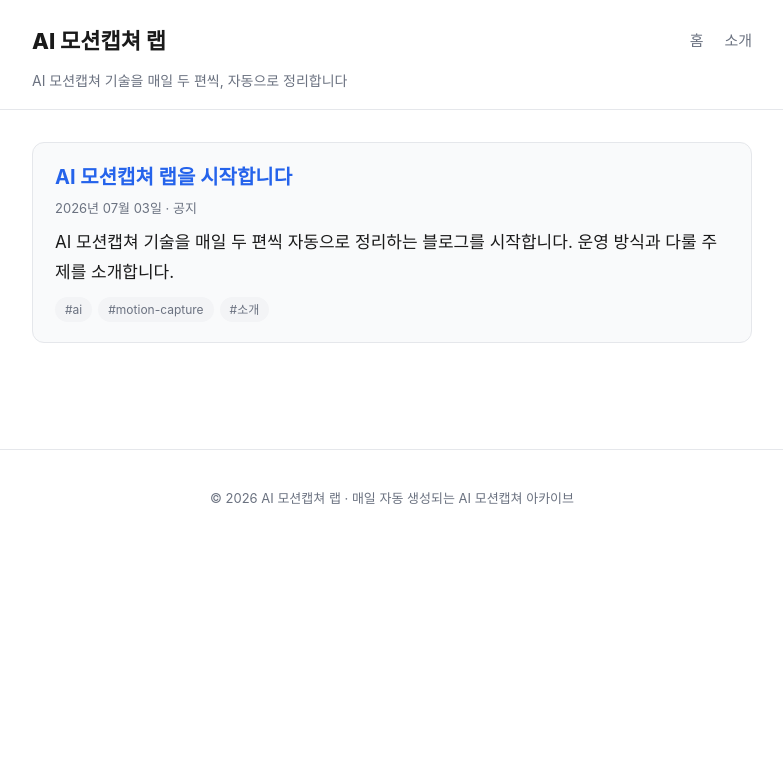
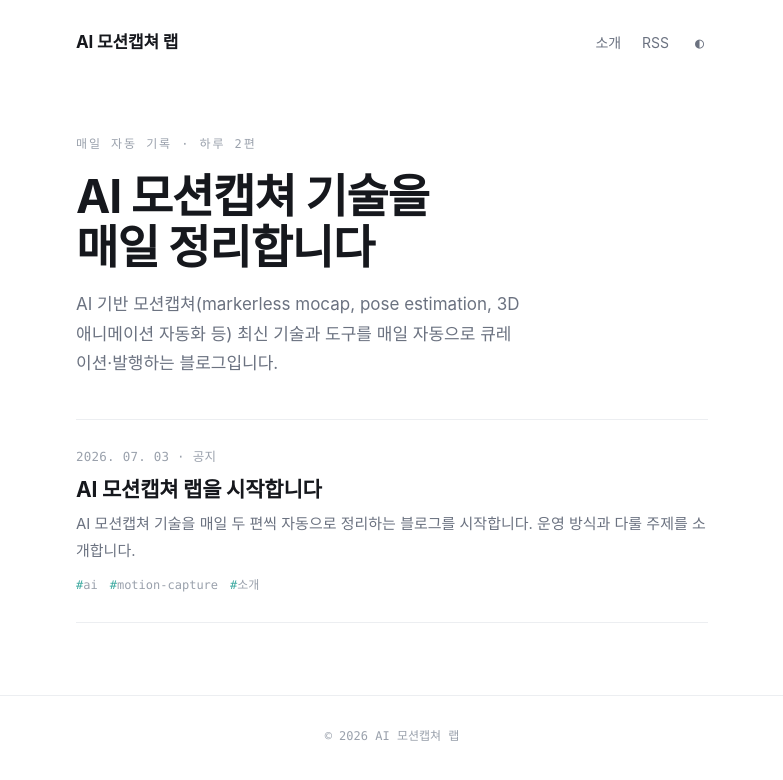
Before and after one commit to aicatveo3-prog/Mocap_blog, a Jekyll site: the page built from index.html, in a window 1280 px wide. Shown: the top 780 px of the page, without its empty margins (248-1031 px from the left). Built offline with Jekyll 4.4.1, drawn with Linux system fonts in a browser that asks for light colours; the list of posts is cut into pages by our own code.

Commit message:
design: 미니멀 에디토리얼 디자인 적용 (하이라인 목록, teal 단일 강조, 라이트/다크)

```diff
--- a/_layouts/default.html
+++ b/_layouts/default.html
@@ -3,31 +3,38 @@
 <head>
   <meta charset="utf-8">
   <meta name="viewport" content="width=device-width, initial-scale=1">
-  <title>{% if page.title %}{{ page.title }} · {{ site.title }}{% else %}{{ site.title }}{% endif %}</title>
+  <title>{% if page.title and page.url != '/' %}{{ page.title }} · {{ site.title }}{% else %}{{ site.title }}{% endif %}</title>
   <meta name="description" content="{{ page.description | default: site.description | strip_newlines }}">
   <link rel="stylesheet" href="{{ '/assets/css/style.css' | relative_url }}">
   <link rel="alternate" type="application/atom+xml" title="{{ site.title }}" href="{{ '/feed.xml' | relative_url }}">
 </head>
 <body>
-  <header class="site-header">
+  <header class="site">
     <div class="wrap">
-      <a class="site-title" href="{{ '/' | relative_url }}">{{ site.title }}</a>
-      <nav class="site-nav">
-        <a href="{{ '/' | relative_url }}">홈</a>
-        <a href="{{ '/about/' | relative_url }}">소개</a>
-      </nav>
+      <a class="brand" href="{{ '/' | relative_url }}">{{ site.title }}</a>
+      <div class="right">
+        <nav>
+          <a href="{{ '/about/' | relative_url }}">소개</a>
+          <a href="{{ '/feed.xml' | relative_url }}">RSS</a>
+        </nav>
+        <button class="tt" id="tt" aria-label="테마 전환">◐</button>
+      </div>
     </div>
-    <p class="site-tagline wrap">{{ site.tagline }}</p>
   </header>
 
-  <main class="wrap">
+  <div class="wrap">
     {{ content }}
-  </main>
+  </div>
 
-  <footer class="site-footer">
-    <div class="wrap">
-      <p>© {{ 'now' | date: "%Y" }} {{ site.author }} · 매일 자동 생성되는 AI 모션캡쳐 아카이브</p>
-    </div>
-  </footer>
+  <footer>© {{ 'now' | date: "%Y" }} {{ site.title }}</footer>
+
+  <script>
+    var root = document.documentElement;
+    document.getElementById('tt').addEventListener('click', function () {
+      var cur = root.getAttribute('data-theme') ||
+        (matchMedia('(prefers-color-scheme: dark)').matches ? 'dark' : 'light');
+      root.setAttribute('data-theme', cur === 'dark' ? 'light' : 'dark');
+    });
+  </script>
 </body>
 </html>
--- a/assets/css/style.css
+++ b/assets/css/style.css
@@ -1,152 +1,81 @@
 :root {
-  --bg: #ffffff;
-  --fg: #1a1a1a;
-  --muted: #6b7280;
-  --accent: #2563eb;
-  --border: #e5e7eb;
-  --card: #f9fafb;
-  --code-bg: #f3f4f6;
-  --maxw: 760px;
+  --bg: #ffffff; --fg: #16181d; --muted: #6b7280; --faint: #9aa1ac;
+  --line: #eceef1; --accent: #0d9488;
+  --sans: -apple-system, BlinkMacSystemFont, "Segoe UI", "Apple SD Gothic Neo",
+    "Malgun Gothic", "Noto Sans KR", sans-serif;
+  --mono: ui-monospace, "SF Mono", "JetBrains Mono", Menlo, monospace;
+  --maxw: 680px;
 }
-
 @media (prefers-color-scheme: dark) {
-  :root {
-    --bg: #0f1115;
-    --fg: #e5e7eb;
-    --muted: #9ca3af;
-    --accent: #60a5fa;
-    --border: #262b36;
-    --card: #171a21;
-    --code-bg: #1e232c;
-  }
+  :root { --bg: #0e1013; --fg: #e9ebef; --muted: #9099a5; --faint: #666e7b;
+    --line: #20242b; --accent: #2dd4bf; }
 }
+:root[data-theme="light"] { --bg: #ffffff; --fg: #16181d; --muted: #6b7280; --faint: #9aa1ac; --line: #eceef1; --accent: #0d9488; }
+:root[data-theme="dark"]  { --bg: #0e1013; --fg: #e9ebef; --muted: #9099a5; --faint: #666e7b; --line: #20242b; --accent: #2dd4bf; }
 
 * { box-sizing: border-box; }
+body { margin: 0; background: var(--bg); color: var(--fg);
+  font-family: var(--sans); font-size: 17px; line-height: 1.75; -webkit-font-smoothing: antialiased; }
+.wrap { width: 100%; max-width: var(--maxw); margin: 0 auto; padding: 0 24px; }
+a { color: inherit; text-decoration: none; }
+img { max-width: 100%; height: auto; }
+.eyebrow { font-family: var(--mono); font-size: 12px; letter-spacing: .16em; text-transform: uppercase; color: var(--faint); }
 
-html { -webkit-text-size-adjust: 100%; }
+/* header */
+header.site { padding: 28px 0; }
+header.site .wrap { display: flex; align-items: center; justify-content: space-between; }
+.brand { font-weight: 700; letter-spacing: -.01em; font-size: 17px; }
+.right { display: flex; align-items: center; gap: 22px; }
+nav a { font-size: 14px; color: var(--muted); margin-left: 16px; }
+nav a:first-child { margin-left: 0; }
+nav a:hover { color: var(--fg); }
+.tt { font-family: var(--mono); font-size: 15px; color: var(--muted); background: none; border: 0; cursor: pointer; padding: 4px; }
+.tt:hover { color: var(--accent); }
 
-body {
-  margin: 0;
-  background: var(--bg);
-  color: var(--fg);
-  font-family: -apple-system, BlinkMacSystemFont, "Segoe UI", "Apple SD Gothic Neo",
-    "Malgun Gothic", "Noto Sans KR", sans-serif;
-  line-height: 1.75;
-  font-size: 17px;
-}
+/* hero */
+.hero { padding: 48px 0 40px; }
+.hero h1 { font-size: clamp(30px, 6.5vw, 46px); line-height: 1.12; letter-spacing: -.025em;
+  font-weight: 750; margin: 16px 0 0; text-wrap: balance; }
+.hero p { color: var(--muted); margin: 16px 0 0; max-width: 42ch; }
 
-.wrap {
-  width: 100%;
-  max-width: var(--maxw);
-  margin: 0 auto;
-  padding: 0 20px;
-}
+/* post list */
+.list { border-top: 1px solid var(--line); }
+.empty { color: var(--muted); text-align: center; padding: 56px 0; }
+.item { display: block; padding: 26px 0; border-bottom: 1px solid var(--line); }
+.item .date { font-family: var(--mono); font-size: 12.5px; color: var(--faint); letter-spacing: .02em; }
+.item h2 { font-size: 21px; line-height: 1.4; letter-spacing: -.01em; font-weight: 650; margin: 7px 0 0; transition: color .15s; }
+.item:hover h2 { color: var(--accent); }
+.item p { color: var(--muted); font-size: 15px; margin: 7px 0 0; }
 
-a { color: var(--accent); text-decoration: none; }
-a:hover { text-decoration: underline; }
+/* tags (list + article) */
+.tags { margin-top: 11px; font-family: var(--mono); font-size: 12px; color: var(--faint); }
+.tags span { margin-right: 12px; }
+.tags span::before { content: "#"; color: var(--accent); opacity: .8; }
 
-/* Header */
-.site-header {
-  border-bottom: 1px solid var(--border);
-  padding: 22px 0 16px;
-  margin-bottom: 32px;
-}
-.site-header .wrap { display: block; }
-.site-header > .wrap:first-child {
-  display: flex;
-  align-items: center;
-  justify-content: space-between;
-}
-.site-title {
-  font-size: 22px;
-  font-weight: 800;
-  color: var(--fg);
-}
-.site-nav a { margin-left: 16px; color: var(--muted); font-size: 15px; }
-.site-tagline { color: var(--muted); font-size: 14px; margin: 8px auto 0; }
-
-/* Post list */
-.post-list { padding-bottom: 48px; }
-.post-card {
-  border: 1px solid var(--border);
-  background: var(--card);
-  border-radius: 12px;
-  padding: 20px 22px;
-  margin-bottom: 18px;
-}
-.post-card h2 { margin: 0 0 6px; font-size: 20px; line-height: 1.4; }
-.post-card .excerpt { color: var(--fg); margin: 8px 0 0; }
-.post-meta { color: var(--muted); font-size: 13px; margin: 4px 0; }
-.empty { color: var(--muted); text-align: center; padding: 60px 0; }
-
-/* Tags */
-.tags { list-style: none; padding: 0; margin: 10px 0 0; display: flex; flex-wrap: wrap; gap: 6px; }
-.tags li {
-  font-size: 12px;
-  color: var(--muted);
-  background: var(--code-bg);
-  border-radius: 999px;
-  padding: 2px 10px;
-}
-
-/* Post */
-.post { padding-bottom: 48px; }
-.post-header { margin-bottom: 28px; border-bottom: 1px solid var(--border); padding-bottom: 16px; }
-.post-title { font-size: 30px; line-height: 1.3; margin: 0 0 8px; }
-.post-content h2 { font-size: 23px; margin: 34px 0 12px; }
-.post-content h3 { font-size: 19px; margin: 26px 0 10px; }
-.post-content p { margin: 14px 0; }
+/* article */
+article { padding-bottom: 20px; }
+article .a-meta { font-family: var(--mono); font-size: 12.5px; color: var(--faint); }
+article > h1 { font-size: clamp(26px, 5vw, 34px); line-height: 1.25; letter-spacing: -.02em; margin: 10px 0 0; font-weight: 720; text-wrap: balance; }
+article .tags { margin-top: 14px; }
+.post-content { margin-top: 8px; }
+.post-content h2 { font-size: 20px; margin: 34px 0 8px; letter-spacing: -.01em; font-weight: 650; }
+.post-content h3 { font-size: 17.5px; margin: 26px 0 6px; font-weight: 650; }
+.post-content p { margin: 15px 0; }
 .post-content ul, .post-content ol { padding-left: 22px; }
 .post-content li { margin: 6px 0; }
-.post-content img { max-width: 100%; height: auto; border-radius: 8px; }
-.post-content blockquote {
-  border-left: 3px solid var(--accent);
-  margin: 16px 0;
-  padding: 4px 16px;
-  color: var(--muted);
-}
-.post-content code {
-  background: var(--code-bg);
-  padding: 2px 6px;
-  border-radius: 5px;
-  font-size: 0.9em;
-}
-.post-content pre {
-  background: var(--code-bg);
-  padding: 16px;
-  border-radius: 10px;
-  overflow-x: auto;
-}
+.post-content blockquote { border-left: 2px solid var(--accent); padding: 2px 16px; color: var(--muted); margin: 18px 0; }
+.post-content code { background: var(--line); padding: 2px 6px; border-radius: 5px; font-size: .9em; font-family: var(--mono); }
+.post-content pre { background: var(--line); padding: 16px; border-radius: 10px; overflow-x: auto; }
 .post-content pre code { background: none; padding: 0; }
 .post-content table { width: 100%; border-collapse: collapse; display: block; overflow-x: auto; }
-.post-content th, .post-content td { border: 1px solid var(--border); padding: 8px 12px; text-align: left; }
+.post-content th, .post-content td { border: 1px solid var(--line); padding: 8px 12px; text-align: left; }
+.post-content img { border-radius: 8px; }
 
-.sources {
-  margin-top: 36px;
-  border-top: 1px solid var(--border);
-  padding-top: 16px;
-}
-.sources h2 { font-size: 17px; }
-.sources ul { padding-left: 20px; }
-.sources a { word-break: break-all; font-size: 14px; }
+.sources { margin-top: 34px; padding-top: 18px; border-top: 1px solid var(--line); }
+.sources h4 { font-family: var(--mono); font-size: 11.5px; letter-spacing: .14em; text-transform: uppercase; color: var(--faint); margin: 0 0 10px; font-weight: 500; }
+.sources a { color: var(--accent); font-size: 14px; word-break: break-all; display: inline-block; margin-bottom: 4px; }
+.note { margin-top: 22px; font-size: 13px; color: var(--faint); }
+.note a { color: var(--accent); }
 
-.disclaimer {
-  margin-top: 28px;
-  font-size: 13px;
-  color: var(--muted);
-  background: var(--card);
-  border: 1px solid var(--border);
-  border-radius: 8px;
-  padding: 12px 14px;
-}
-.back { margin-top: 24px; }
-
-/* Footer */
-.site-footer {
-  border-top: 1px solid var(--border);
-  padding: 24px 0;
-  margin-top: 40px;
-  color: var(--muted);
-  font-size: 13px;
-  text-align: center;
-}
+footer { margin-top: 72px; padding: 30px 0; border-top: 1px solid var(--line); text-align: center;
+  font-family: var(--mono); font-size: 12px; color: var(--faint); }
--- a/index.html
+++ b/index.html
@@ -1,21 +1,22 @@
 ---
 layout: default
 ---
-<section class="post-list">
+<section class="hero">
+  <div class="eyebrow">매일 자동 기록 · 하루 2편</div>
+  <h1>AI 모션캡쳐 기술을<br>매일 정리합니다</h1>
+  <p>{{ site.description | strip_newlines }}</p>
+</section>
+
+<section class="list">
   {% for post in site.posts %}
-  <article class="post-card">
-    <h2><a href="{{ post.url | relative_url }}">{{ post.title }}</a></h2>
-    <p class="post-meta">
-      <time datetime="{{ post.date | date_to_xmlschema }}">{{ post.date | date: "%Y년 %m월 %d일" }}</time>
-      {% if post.categories.size > 0 %} · {{ post.categories | join: ", " }}{% endif %}
-    </p>
-    {% if post.description %}<p class="excerpt">{{ post.description }}</p>{% endif %}
+  <a class="item" href="{{ post.url | relative_url }}">
+    <div class="date">{{ post.date | date: "%Y. %m. %d" }}{% if post.categories.size > 0 %} · {{ post.categories | join: ", " }}{% endif %}</div>
+    <h2>{{ post.title }}</h2>
+    {% if post.description %}<p>{{ post.description }}</p>{% endif %}
     {% if post.tags.size > 0 %}
-    <ul class="tags">
-      {% for tag in post.tags limit: 5 %}<li>#{{ tag }}</li>{% endfor %}
-    </ul>
+    <div class="tags">{% for tag in post.tags limit: 5 %}<span>{{ tag }}</span>{% endfor %}</div>
     {% endif %}
-  </article>
+  </a>
   {% endfor %}
 
   {% if site.posts.size == 0 %}
```
Also changed, not shown: _layouts/post.html (+13 -24 lines).
